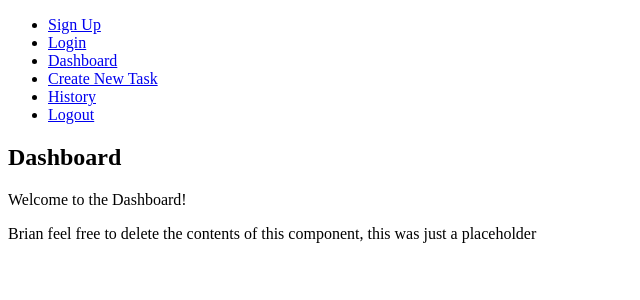
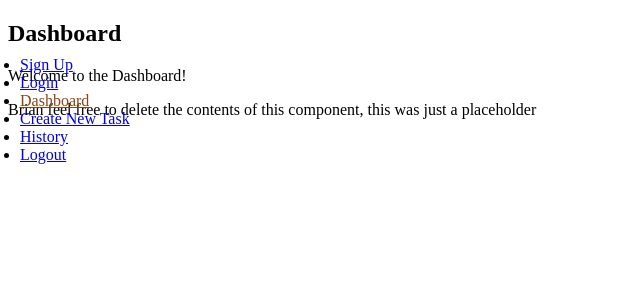
Before and after one commit to adammwaniki/Task-Manager---Group-2, a React (Create React App) app: page /dashboard in a window 1280 px wide. Shown: the top 300 px of the page, without its empty margins (0-640 px from the left). Built offline with nearby package versions, Linux system fonts and the light colour scheme.

Commit message:
Adds Navbar CSS

```diff
--- a/src/Components/Navbar.css
+++ b/src/Components/Navbar.css
@@ -13,10 +13,10 @@
     color: #808080;
 }
 
-.active-link {
+.active {
     color: #000000;
   }
 
-  .active-link.active {
+  .active {
     color: #8B4513;
   }
--- a/src/Components/Navbar.js
+++ b/src/Components/Navbar.js
@@ -1,5 +1,5 @@
 import React from "react";
-//import "./NavBar.css";
+import "./Navbar.css";
 import { NavLink } from "react-router-dom";
 
 function NavBar() {
```
